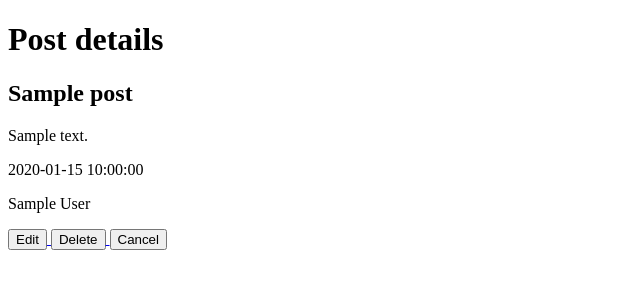
After one commit to hupesebi/blogly, a Flask app: page /posts/1 in a window 1280 px wide. The commit adds this page. Shown: the top 300 px of the page, without its empty margins (0-640 px from the left). Run offline with Flask 2, Linux system fonts and the light colour scheme; tables that the repository leaves empty hold one stand-in row (values such as "Sample post").

Commit message:
Completed part 2 of blogly exercise

```diff
--- a/app.py
+++ b/app.py
@@ -1,5 +1,6 @@
+
 from flask import Flask, redirect, request, render_template
-from models import db, connect_db, User
+from models import db, connect_db, User, Post
 from flask_debugtoolbar import DebugToolbarExtension
 
 app = Flask(__name__)
@@ -53,7 +54,8 @@ def show_user_details(user_id):
     """Show details of one user"""
 
     user = User.query.get_or_404(user_id)
-    return render_template('/users/user.html', user = user)
+    posts = Post.query.filter(Post.user_id == user_id).all()
+    return render_template('/users/user.html', user = user, posts = posts)
 
 
 @app.route ('/users/<int:user_id>/edit')
@@ -88,3 +90,57 @@ def delete_user(user_id):
     db.session.delete(user)
     db.session.commit()
     return redirect('/users')
+
+
+@app.route('/users/<int:user_id>/posts/new')
+def show_add_new_post(user_id):
+    user = User.query.get_or_404(user_id)
+    return render_template('posts/new_post.html', user = user)
+
+
+@app.route('/users/<int:user_id>/posts/new', methods=['POST'])
+def add_post(user_id):
+    title = request.form['title']
+    content = request.form['content']
+    newPost = Post(title = title, content = content, user_id = user_id)
+
+    db.session.add(newPost)
+    db.session.commit()
+    return redirect(f'/users/{user_id}')
+
+
+@app.route('/posts/<int:post_id>')
+def show_post_details(post_id):
+    """Show details of one post"""
+
+    post = Post.query.get_or_404(post_id)
+    return render_template('posts/post.html',  post= post)
+
+
+@app.route('/posts/<int:post_id>/edit')
+def edit_post(post_id):
+    post = Post.query.get_or_404(post_id)
+
+    return render_template('posts/edit.html', post = post)
+
+
+@app.route('/posts/<int:post_id>/edit', methods=['POST'])
+def update_edited_post(post_id):
+    post = Post.query.get_or_404(post_id)
+    post.title = request.form['title']
+    post.content = request.form['content']
+
+    db.session.add(post)
+    db.session.commit()
+
+    return redirect(f'/posts/{post_id}')
+
+@app.route('/posts/<int:post_id>/delete')
+def delete_post(post_id):
+    post = Post.query.get(post_id)
+    user_id = post.user_id
+
+    db.session.delete(post)
+    db.session.commit()
+
+    return redirect(f'/users/{user_id}')
--- a/models.py
+++ b/models.py
@@ -1,4 +1,5 @@
 from flask_sqlalchemy import SQLAlchemy
+from datetime import datetime
 
 db = SQLAlchemy()
 
@@ -24,3 +25,15 @@ def connect_db(app):
 
     db.app = app
     db.init_app(app)
+
+class Post(db.Model):
+
+    __tablename__ = "posts"
+
+    id = db.Column(db.Integer, primary_key = True, autoincrement = True)
+    title = db.Column(db.Text, nullable = False)
+    content = db.Column(db.Text, nullable = False)
+    created_at = db.Column(db.DateTime, nullable = False, default = datetime.utcnow)
+    user_id = db.Column(db.Integer, db.ForeignKey('users.id'))
+
+    user = db.relationship('User', backref='posts')
--- a/static/style.css
+++ b/static/style.css
@@ -28,3 +28,7 @@ label{
     width: 100px;
     margin-bottom: 10px;
 }
+
+.posts{
+    margin-left: 150px;
+}
--- /dev/null
+++ b/templates/posts/post.html
@@ -0,0 +1,22 @@
+{% extends 'base.html' %}
+{% block title %} User details {% endblock%}
+{% block content%}
+<h1>Post details</h1>
+<div>
+    <h2>{{ post.title }}</h2>
+    <p> {{ post.content }}</p>
+    <p> {{post.created_at }}</p>
+    <p> {{ post.user.full_name}}</p>
+</div>
+
+<div >
+    <a href="/posts/{{post.id}}/edit"> <button> Edit </button> </a>
+    <a href="/posts/{{post.id}}/delete"> <button> Delete </button> </a>
+    <a href="../users/{{post.user_id}}"> <button> Cancel </button> </a>
+</div>
+
+
+
+
+
+{% endblock %}
```
Also changed, not shown: templates/posts/edit.html (added, +19 -0 lines), templates/posts/new_post.html (added, +20 -0 lines), templates/users/user.html (+12 -0 lines), test.py (+31 -2 lines), 2 other files.
